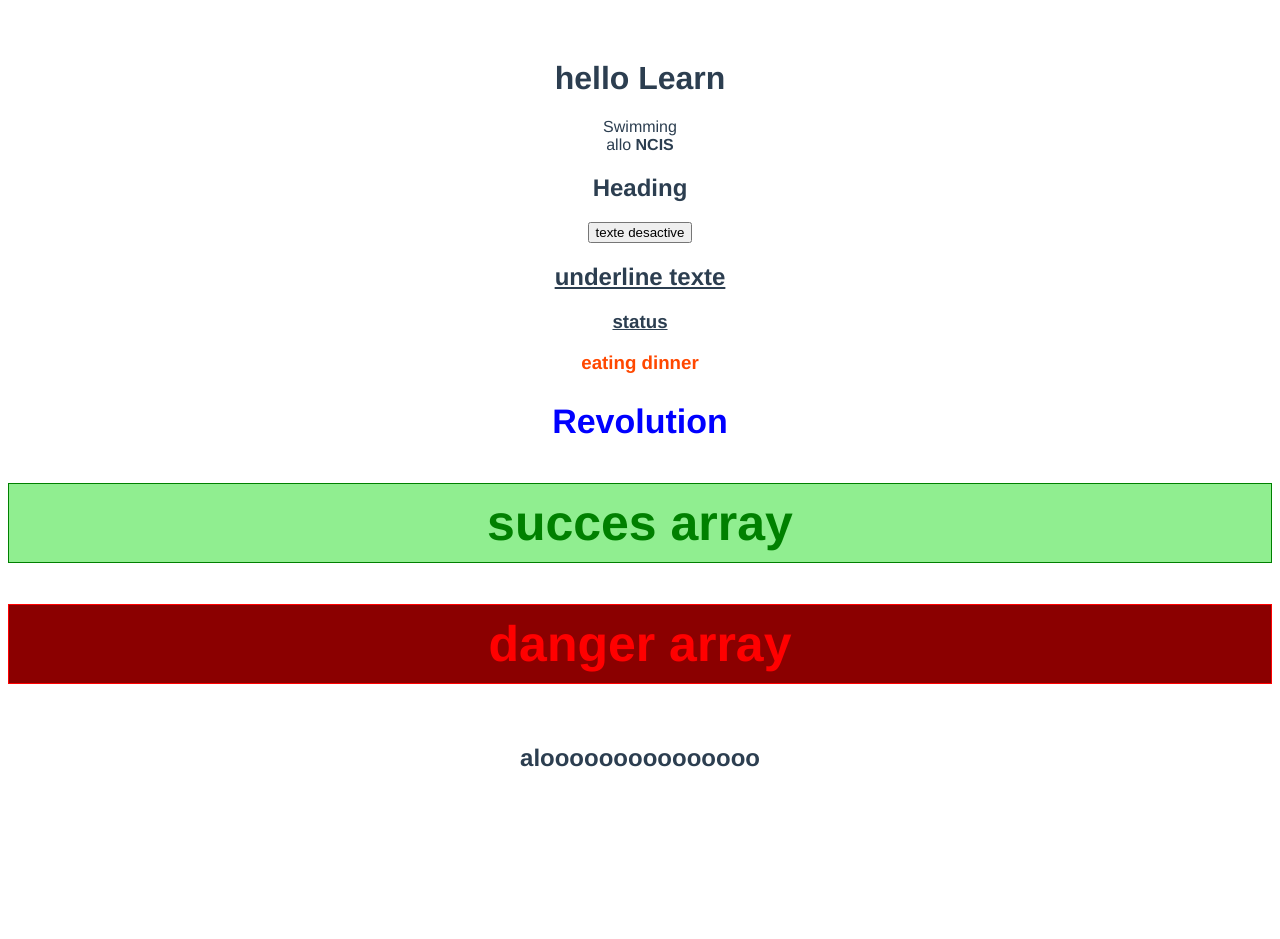
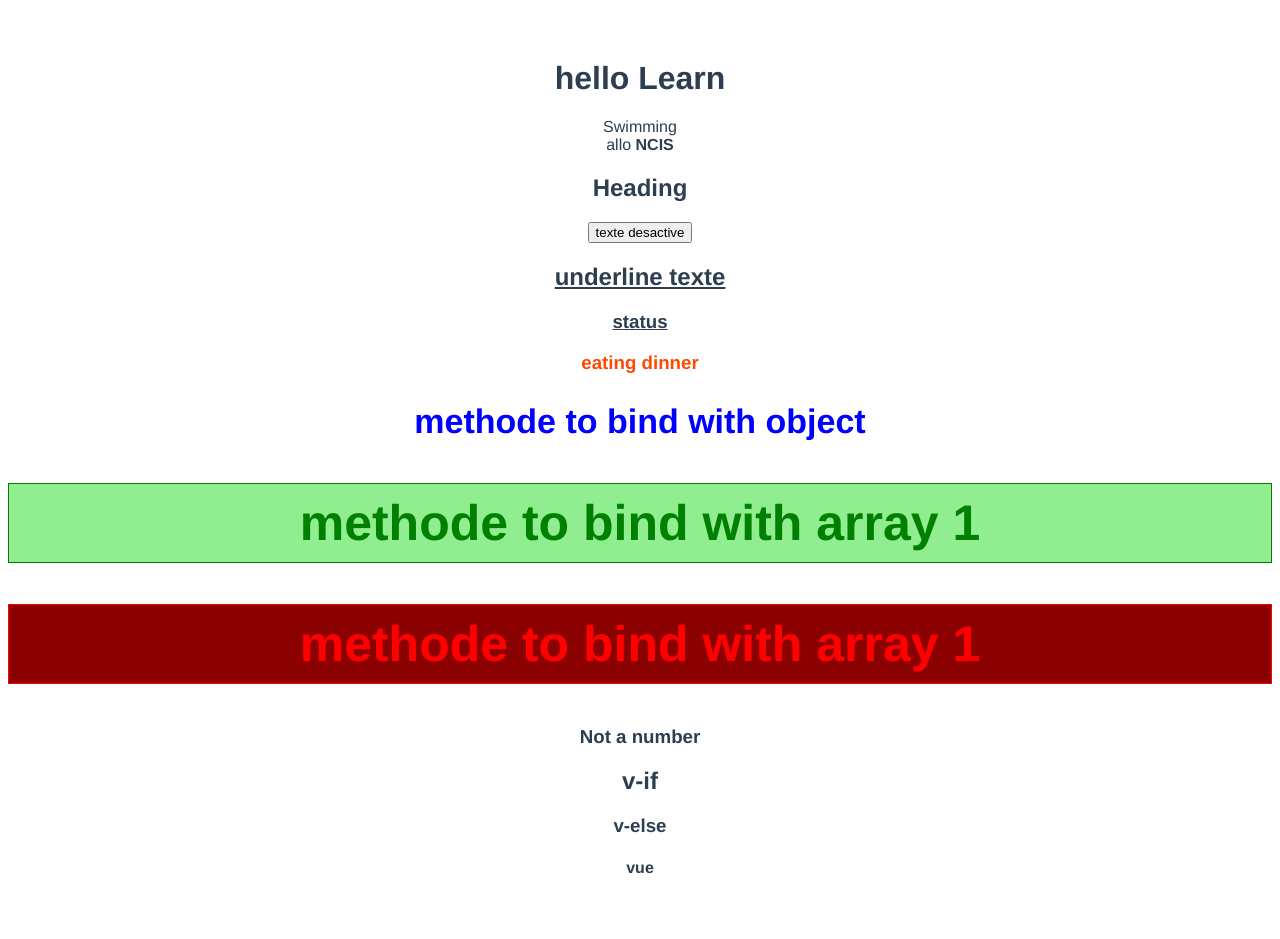
Before and after one commit to OusseynouMbaye/Learn-vue, a Vue app in the folder learn-vue/: page / in a window 1280 px wide. Shown: the top 939 px of the page. Before the commit the page ends 800 px from the top, so only its background shows below. Built offline with nearby package versions, Linux system fonts and the light colour scheme.

Commit message:
learn v-show

```diff
--- a/learn-vue/src/App.vue
+++ b/learn-vue/src/App.vue
@@ -13,18 +13,30 @@
     <div><h3 class="underline" v-bind:class="status">status</h3></div>
     <h3 v-bind:class="isEating && 'eating'">eating dinner</h3>
     <!-- bind style with object methode -->
-    <h2 v-bind:style="styleObject">Revolution</h2>
+
+    <h2 v-bind:style="styleObject">methode to bind with object</h2>
     <!-- bind style with array methode -->
-
     <div>
       <h2 :style="[baseStyleObject, successStyleObject]">
-          succes array
+        methode to bind with array 1
       </h2>
       <h2 :style="[baseStyleObject, dangerStyleObject]">
-          danger array
+        methode to bind with array 1
       </h2>
+      <h2 v-if="num === 0">the numer is zero</h2>
+      <h3 v-if="num < 0">the number is negative</h3>
+      <h3 v-if="num > 0">the number is positive</h3>
+      <h3 v-else>Not a number</h3>
     </div>
-
+    <template v-if="display">
+      <h2>v-if</h2>
+      <h3>v-else</h3>
+      <h4>vue</h4>
+    </template>
+    <div>
+      <h4 v-show="sunday">this is v-show</h4>
+      <h4 v-if="sunday">this is v-show hidden</h4>
+    </div>
   </div>
 </template>
 
@@ -33,6 +45,9 @@ export default {
   name: "App",
   data() {
     return {
+      sunday: false,
+      num: "allo",
+      display: true,
       name: "Learn",
       sport: "Swimming",
       series: "NCIS",
```
Lines whose indentation alone changed are shown as unchanged.
